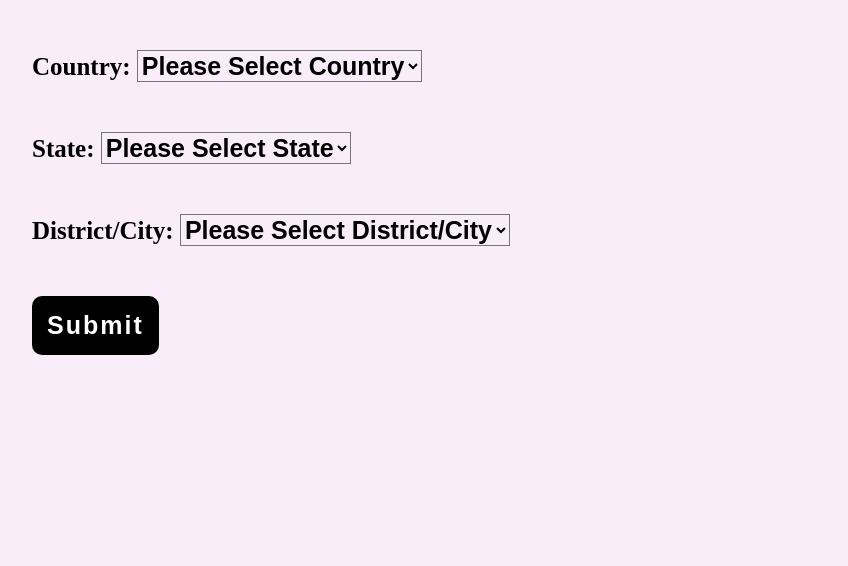
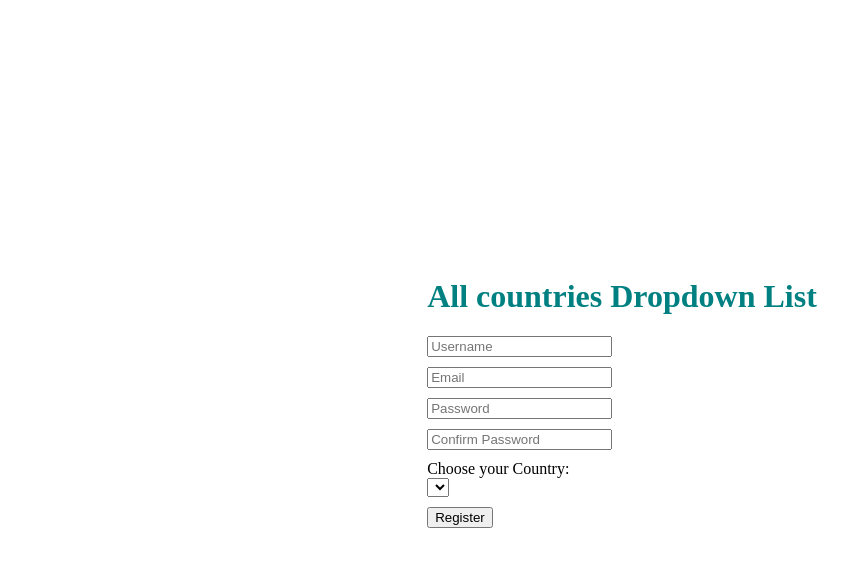
Before and after one commit to ub-victor/API-All-countries-dropdown-list, a plain HTML site: page index.html in a window 1280 px wide. Shown: the whole page, without its empty margins (18-866 px from the left). Drawn offline with Linux system fonts and the light colour scheme.

Commit message:
API-All-countries-dropdown-list

```diff
--- a/index.html
+++ b/index.html
@@ -1,60 +1,52 @@
 <html lang="en">
+
 <head>
-    <meta charset="UTF-8">
-    <meta name="viewport" content="width=device-width, initial-scale=1.0">
-    <title>API-All-countries-dropdown-list</title>
-    <script src="./country+stata+District-City-Data.js" ></script>
+  <meta charset="UTF-8">
+  <meta http-equiv="X-UA-Compatible" content="IE=edge">
+  <meta name="viewport" content="width=device-width, initial-scale=1.0">
+  <title>All Countries</title>
+  <style>
+    body {
+      display: grid;
+    }
+
+    label {
+      display: block;
+    }
+
+    input {
+      display: block;
+      margin: 10px 0 10px 0;
+    }
+
+    h1 {
+      color: teal;
+    }
+
+    .container {
+      margin: auto;
+    }
+  </style>
+
 </head>
+
 <body>
-    <form name="myform" id="myForm">
-        <!--Country Dropdown-->
-        <div class="select-something">
-            Country:
-            <select name="country" id="countrySel" size="1">
-                <option value="">Please Select Country</option>
-            </select>
-        </div>
 
-        <!--state Dropdown-->
-        <div class="select-something">
-            State:
-            <select name="state" id="stateSel" size="1">
-                <option value="">Please Select State</option>
-            </select>
-        </div>
-        <!--District or city Dropdown-->
-        <div class="select-something">
-            District/City:
-            <select name="district" id="districtSel" size="1">
-                <option value="">Please Select District/City</option>
-            </select>
-        </div>
-        <input class="submit" type="submit">
+  <div class="container">
+    <h1>All countries Dropdown List</h1>
+    <form action="">
+      <input type="text" name="username" placeholder="Username">
+      <input type="email" name="mail" placeholder="Email">
+      <input type="password" name="pass1" placeholder="Password">
+      <input type="password" name="pass2" placeholder="Confirm Password">
 
+      <label for="countries">Choose your Country:</label>
+      <select id="countries" name="countries"></select>
+      <input type="submit" value="Register">
     </form>
+  </div>
 
-    <style>
-        * {
-            box-sizing: border-box;
-            margin: 0;
-            padding: 0;
-            font-size: 25px;
-            font-weight: bold;
-            background-color: #f8edf8;
-        }
-        .select-something {
-            margin: 50px;
-        }
-        .submit {
-            margin-left: 50px;
-            padding: 15px;
-            outline: none;
-            border: none;
-            border-radius: 10px;
-            letter-spacing: 2px;
-            background-color: #000000;
-            color: #ffffff;
-        }
-    </style>
+  <script src="app.js"></script>
 </body>
+
 </html>
```
